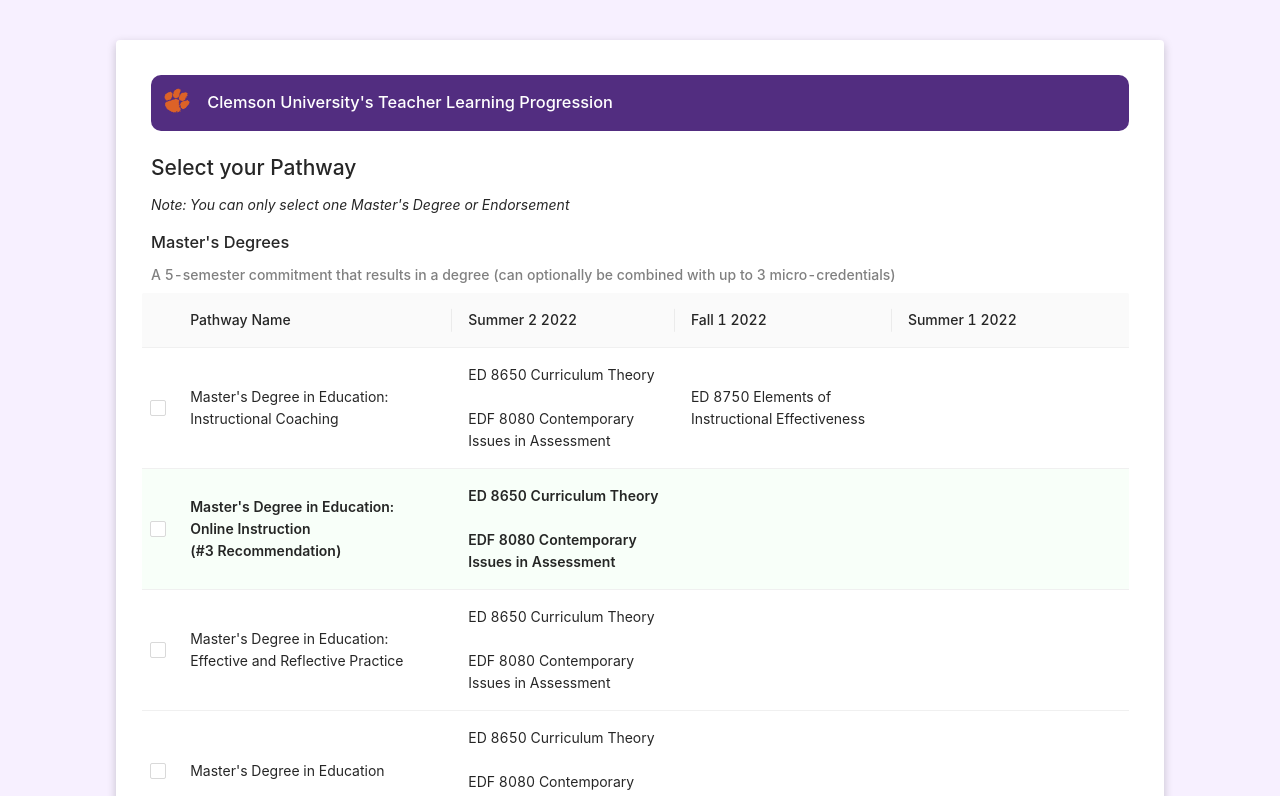
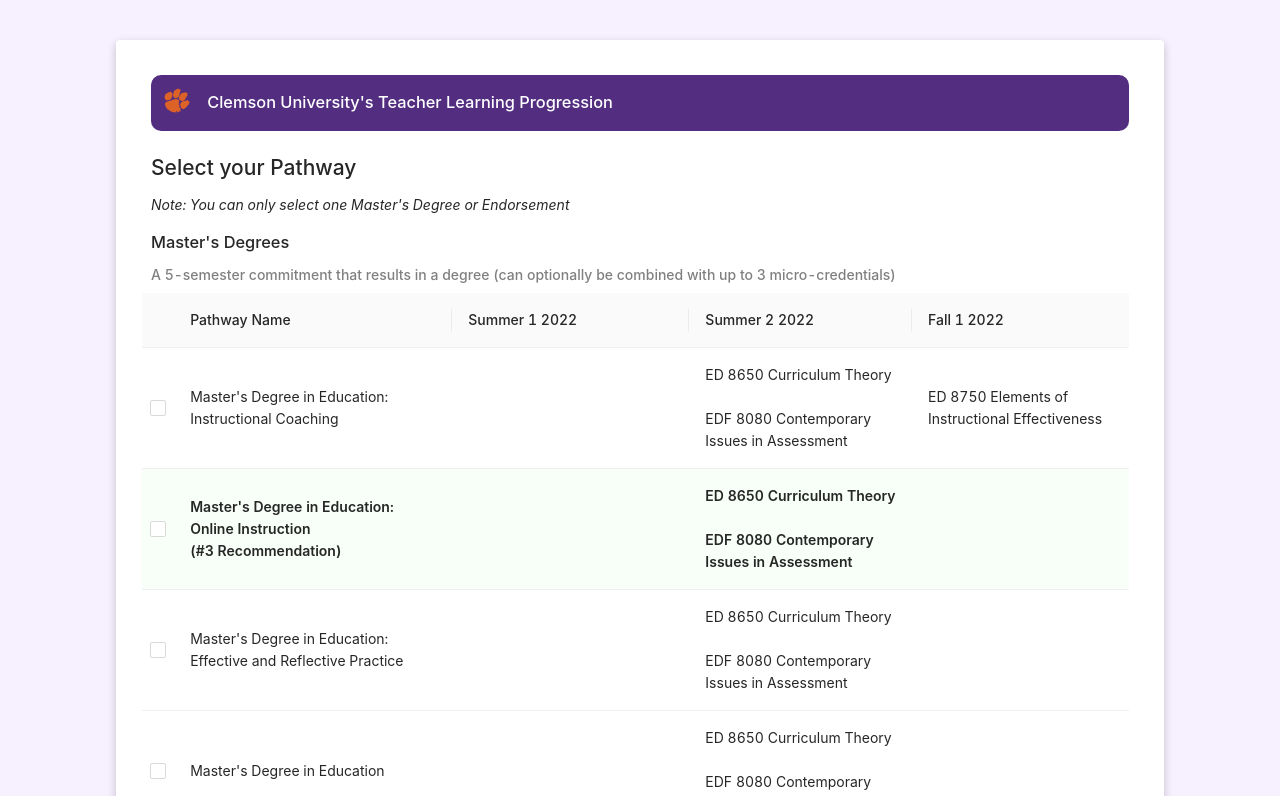
Before and after one commit to cflathm/tlp-interface, a React (Create React App) app: page /pathways in a window 1280 px wide. Shown: the top 796 px of the page. Built offline with nearby package versions, Linux system fonts and the light colour scheme.

Commit message:
sorted table columns chronollogically

```diff
--- a/src/components/Confirm/ConfirmTable.js
+++ b/src/components/Confirm/ConfirmTable.js
@@ -3,16 +3,30 @@
 
 // CONFIRMTABLE: CHANGE COLUMNS TO BE TERM, YEAR, “pathway” it contributes to, ?confirm checkbox? (prob not)
 
+const sortColumnsChronollogically = (columns) => {
+  const termIndexes = {
+    "Spring 1 2022": 1,
+    "Spring 2 2022": 2,
+    "Summer 1 2022": 3,
+    "Summer 2 2022": 4,
+    "Fall 1 2022": 5,
+    "Fall 2 2022": 6,
+  }
+
+  columns.sort((colA,colB) => {
+    if(termIndexes[colA.title] > termIndexes[colB.title]){
+      return 1
+    } else if (termIndexes[colA.title] < termIndexes[colB.title]){
+      return -1
+    } else {
+      return 0
+    }
+  })
+  return columns
+}
+
+
 const generateConfirmColumns = (selections) => {
-  // const termIndexes = {
-  //   "Spring 1 2022": 1,
-  //   "Spring 2 2022": 2,
-  //   "Summer 1 2022": 3,
-  //   "Summer 2 2022": 4,
-  //   "Fall 1 2022": 5,
-  //   "Fall 2 2022": 6,
-  // }
-      // console.log("~ selections", selections)
       const allSelectedTerms = selections.map(selection => {
         // we want termsArray to be hashes of each courseTermName, pointing to each course.name with that
         const termsArray = []
@@ -30,11 +44,8 @@
         }
         return termsArray
       }).flat()
-      // console.log("allSelectedTerms", allSelectedTerms)
-
 
     const filteredSelectedTerms = [...new Set(allSelectedTerms)]
-    // console.log("~ filteredSelectedTerms", filteredSelectedTerms)
     // declare "const columns" by mapping over filteredSelectedTerms...
     const columns = filteredSelectedTerms.map(termName => {
       // TODO: use "termIndexes" to map each term name to its index?
@@ -50,7 +61,8 @@
       key: 'name',
       width: '190px'
     })
-    return columns
+    const sortedColumns = sortColumnsChronollogically(columns)
+    return sortedColumns
 }
 
   const generateCourseTermName = (course) => {
--- a/src/components/Pathways/EndorsementsTable.js
+++ b/src/components/Pathways/EndorsementsTable.js
@@ -5,15 +5,29 @@
   return course.term + " " + course.year;
 }
 
+const sortColumnsChronollogically = (columns) => {
+  const termIndexes = {
+    "Spring 1 2022": 1,
+    "Spring 2 2022": 2,
+    "Summer 1 2022": 3,
+    "Summer 2 2022": 4,
+    "Fall 1 2022": 5,
+    "Fall 2 2022": 6,
+  }
+
+  columns.sort((colA,colB) => {
+    if(termIndexes[colA.title] > termIndexes[colB.title]){
+      return 1
+    } else if (termIndexes[colA.title] < termIndexes[colB.title]){
+      return -1
+    } else {
+      return 0
+    }
+  })
+  return columns
+}
+
 const generateEndorsementColumns = (endorsements) => {
-  // const termIndexes = {
-  //   "Spring 1 2022": 1,
-  //   "Spring 2 2022": 2,
-  //   "Summer 1 2022": 3,
-  //   "Summer 2 2022": 4,
-  //   "Fall 1 2022": 5,
-  //   "Fall 2 2022": 6,
-  // }
   // get all endorsement terms, store in "allEndorsementTerms"
   // note: flat() at the bottom is used to convert an array of arrays
   // into one big array of strings
@@ -40,7 +54,8 @@
     key: 'name',
     width: '190px'
   })
-  return columns
+  const sortedColumns = sortColumnsChronollogically(columns)
+  return sortedColumns
 }
 
 const generateEndorsementTableRows = (endorsements) => {
--- a/src/components/Pathways/MastersDegreeTable.js
+++ b/src/components/Pathways/MastersDegreeTable.js
@@ -4,6 +4,28 @@
 /* TODO
   - Change "recommended" column to implement color scale
 */
+
+const sortColumnsChronollogically = (columns) => {
+  const termIndexes = {
+    "Spring 1 2022": 1,
+    "Spring 2 2022": 2,
+    "Summer 1 2022": 3,
+    "Summer 2 2022": 4,
+    "Fall 1 2022": 5,
+    "Fall 2 2022": 6,
+  }
+
+  columns.sort((colA,colB) => {
+    if(termIndexes[colA.title] > termIndexes[colB.title]){
+      return 1
+    } else if (termIndexes[colA.title] < termIndexes[colB.title]){
+      return -1
+    } else {
+      return 0
+    }
+  })
+  return columns
+}
 
 // param pathways: an array of pathways
 const getCourseTermNames = (pathways) => {
@@ -82,7 +104,8 @@
     key: 'name',
     // width: '240px'
   });
-  return columns
+  const sortedColumns = sortColumnsChronollogically(columns)
+  return sortedColumns
 }
 
 const MastersDegreeTable = (props) => {
@@ -92,6 +115,8 @@
   const courseTermNames = getCourseTermNames(props.mastersDegrees);
   const tableColumns = generateMastersTableColumns(courseTermNames);
   const tableRows = generateMastersTableRows(props.mastersDegrees);
+
+
 
     return (
     <div>
```
Also changed, not shown: src/components/Pathways/MicrocredentialsTable.js (line endings or trailing spaces).
